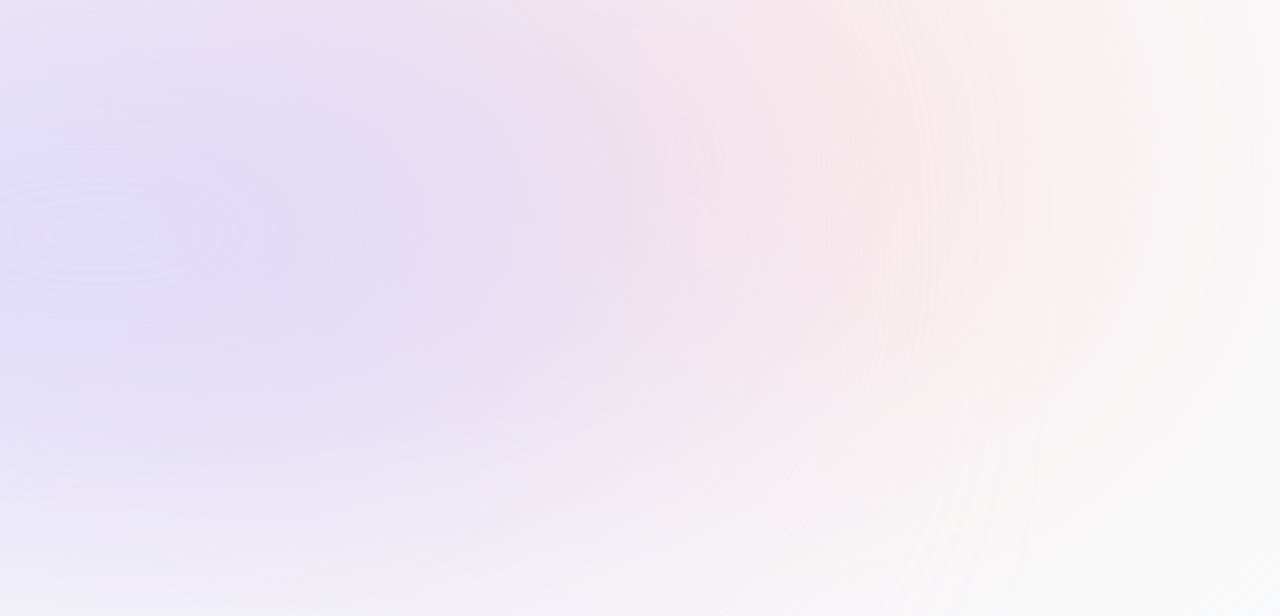
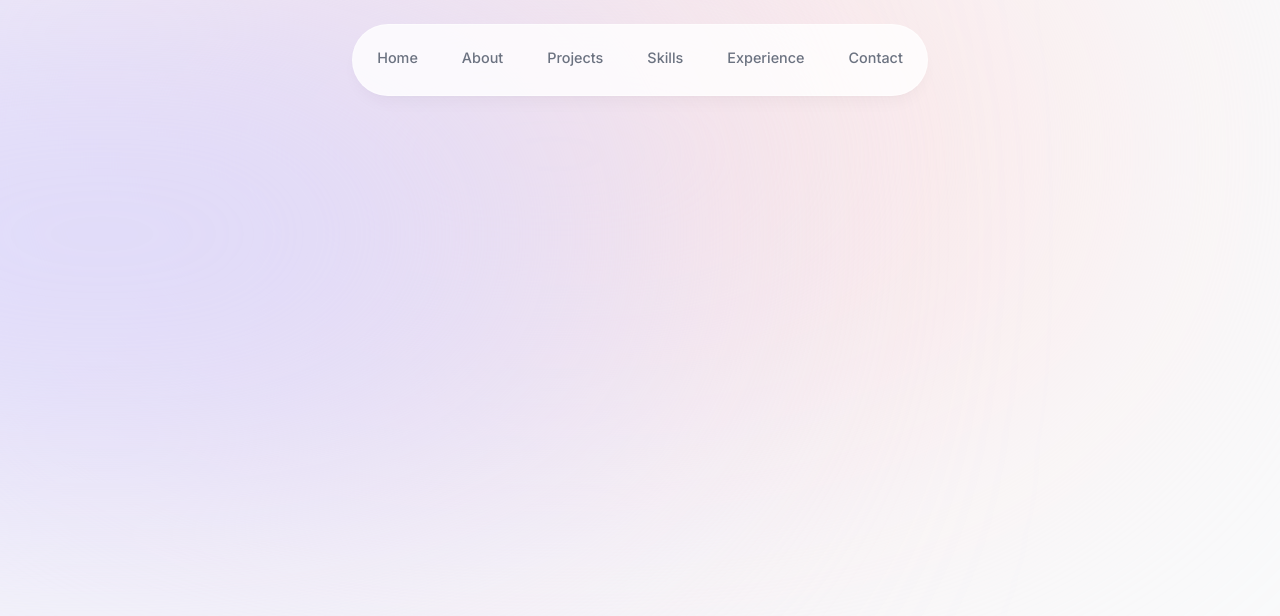
Before and after one commit to iuru2522/pfolio, a Next.js app: page / in a window 1280 px wide. Shown: the top 616 px of the page. Built offline with nearby package versions, Linux system fonts and the light colour scheme.

Commit message:
Header.tsx added

```diff
--- a/app/layout.tsx
+++ b/app/layout.tsx
@@ -1,3 +1,4 @@
+import Header from '@/components/header'
 import './globals.css'
 import { Inter } from 'next/font/google'
 
@@ -15,11 +16,11 @@
 }) {
   return (
     <html lang="en">
-      <body className={`${inter.className} bg-gray-50 text-gray-950 relative`}>
+      <body className={`${inter.className} bg-gray-50 text-gray-950 relative h-[5000-px]`}>
         <div className="bg-[#fbe2e3] absolute top-[-6rem] -z-10 right-[11rem] h-[31.25rem] w-[31.25rem] rounded-full blur-[10rem] sm:w-[68.75rem]"></div>
 
         <div className="bg-[#dbd7fb] absolute top-[-1rem] -z-10 left-[-35rem] h-[31.25rem] w-[50rem] rounded-full blur-[10rem] sm:w-[68.75rem] md:left-[-33rem] lg:left-[-28rem] xl:-[-15rem] 2xl:left-[-5rem]"></div>
-
+        <Header/>
         {children}
 
         </body>
--- /dev/null
+++ b/components/header.tsx
@@ -0,0 +1,39 @@
+"use client";
+
+import React from "react";
+import { motion } from "framer-motion";
+import { links } from "@/lib/data";
+import Link from "next/link";
+
+export default function Header() {
+  return (
+    <header className="z-[999] relative">
+      <motion.div
+        className="fixed top-0 left-1/2 h-[4.5rem] w-full rounded-none border border-white border-opacity-40 bg-white bg-opacity-80 shadow-lg shadow-black/[0.03] backgrop-blur-[0.5rem] sm:top-6 sm:h-[3.25.rem] sm:w-[36rem] sm:rounded-full"
+        initial={{ y: -100, x: "-50%", opacity: 0 }}
+        animate={{ y: 0, x: "-50%", opacity: 1 }}
+      ></motion.div>
+
+      <nav className="flex fixed top-[0.15rem] left-1/2 h-12 -translate-x-1/2 py-2 sm:top-[1.7rem] sm:h-[initial] sm:py-0">
+        <ul className="flex w-[22rem] flex-wrap items-center justify-center gap-y-1 text-[0.9rem] font-medium text-gray-500 sm:w-[initial] sm:flex-nowrap sm:gap-5">
+          {links.map((link) => (
+            <motion.li
+              className="h-3/4 flex items-center justify-center"
+              key={link.hash}
+              initial={{y:-100, opacity: 0}}
+              animate={{y:0, opacity: 1}}
+            >
+              {/* py-3 */}
+              <Link
+                className="flex w-full items-center justify-center px-3 py-5 hover:text-gray-950 transition"
+                href={link.hash}
+              >
+                {link.name}
+              </Link>
+            </motion.li>
+          ))}
+        </ul>
+      </nav>
+    </header>
+  );
+}
--- a/package.json
+++ b/package.json
@@ -15,6 +15,7 @@
     "autoprefixer": "10.4.18",
     "eslint": "8.57.0",
     "eslint-config-next": "14.1.3",
+    "framer-motion": "^11.0.12",
     "next": "14.1.3",
     "postcss": "8.4.35",
     "react": "18.2.0",
```
Also changed, not shown: lib/data.ts (renamed from app/lib/data.ts), public/corpcomment.png (added), 1 other file (tests, documents, lock files or other folders).
